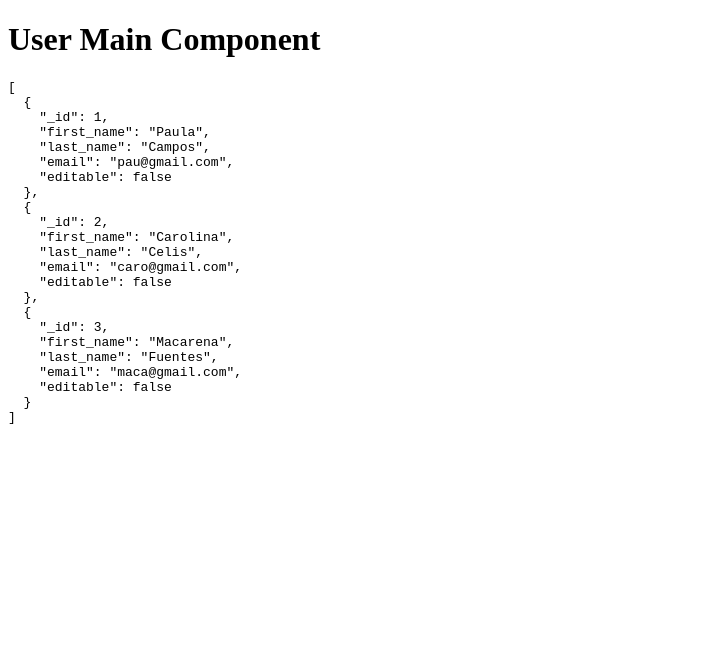
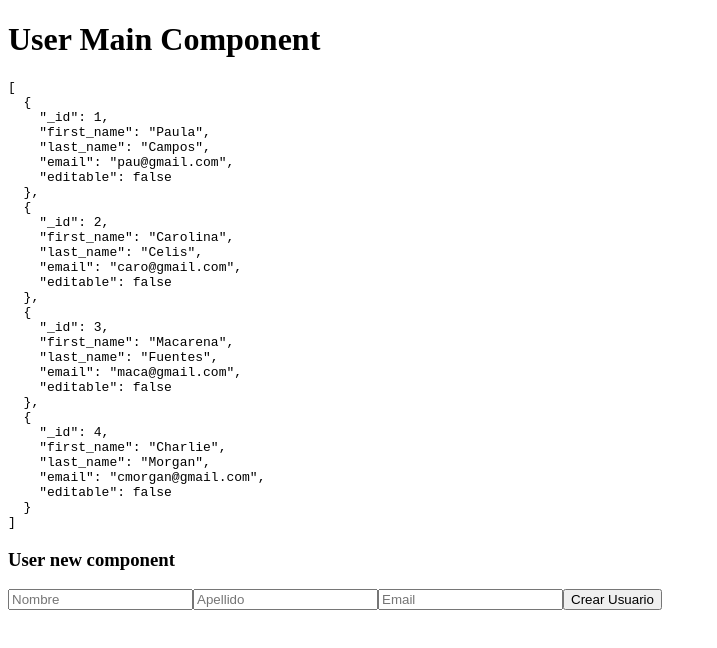
Before and after one commit to Pauliih/primer-mean, an Angular app: page / in a window 1280 px wide. Shown: the top 648 px of the page, without its empty margins (0-717 px from the left). Built offline with nearby package versions, Linux system fonts and the light colour scheme.

Commit message:
Crear/guardar usuario

```diff
--- a/package.json
+++ b/package.json
@@ -44,6 +44,6 @@
         "protractor": "~5.4.0",
         "ts-node": "~7.0.0",
         "tslint": "~5.11.0",
-        "typescript": "~2.9.2"
+        "typescript": "^3.1.1"
     }
 }
--- a/src/app/app.module.ts
+++ b/src/app/app.module.ts
@@ -2,6 +2,7 @@ import { BrowserModule } from '@angular/platform-browser';
 import { NgModule } from '@angular/core';
 
 import { AppComponent } from './app.component';
+import { FormsModule } from '@angular/forms';
 
 import { UserService } from './user/user.service';
 import { HttpModule } from '@angular/http';
@@ -22,7 +23,8 @@ import { UserDetailsComponent } from './user/user-details/user-details.component
   ],
   imports: [
     BrowserModule,
-    HttpModule
+    HttpModule,
+    FormsModule
   ],
   providers: [
     UserService
--- a/src/app/user/user-new/user-new.component.html
+++ b/src/app/user/user-new/user-new.component.html
@@ -1,3 +1,8 @@
-<p>
-  user-new works!
-</p>
+<h3>User new component</h3>
+
+<form (submit)="create()">
+    <input type="text" placeholder="Nombre" name="first_name" [(ngModel)]="newUser.first_name">
+    <input type="text" placeholder="Apellido" name="last_name" [(ngModel)]="newUser.last_name">
+    <input type="text" placeholder="Email" name="email" [(ngModel)]="newUser.email">
+    <button type="submit">Crear Usuario</button>
+</form>
--- a/src/app/user/user-new/user-new.component.ts
+++ b/src/app/user/user-new/user-new.component.ts
@@ -1,15 +1,24 @@
-import { Component, OnInit } from '@angular/core';
+import { Component, OnInit, Output, EventEmitter } from '@angular/core';
+import { User } from '../user';
 
 @Component({
   selector: 'app-user-new',
   templateUrl: './user-new.component.html',
   styleUrls: ['./user-new.component.css']
 })
+
 export class UserNewComponent implements OnInit {
+  @Output() createNewUserEvent = new EventEmitter();
+  newUser = new User;
 
   constructor() { }
 
   ngOnInit() {
   }
 
+  create() {
+    this.createNewUserEvent.emit(this.newUser);
+    this.newUser = new User();
+  }
+
 }
--- a/src/app/user/user.component.html
+++ b/src/app/user/user.component.html
@@ -1,2 +1,4 @@
 <h1>User Main Component</h1>
 <pre>{{users | json}}</pre>
+
+<app-user-new (createNewUserEvent)="create($event)"></app-user-new>
--- a/src/app/user/user.component.ts
+++ b/src/app/user/user.component.ts
@@ -7,12 +7,15 @@ import { User } from './user';
   templateUrl: './user.component.html',
   styleUrls: ['./user.component.css']
 })
+
 export class UserComponent implements OnInit {
   users: User[] = [
     new User(1, 'Paula', 'Campos', 'pau@gmail.com'),
     new User(2, 'Carolina', 'Celis', 'caro@gmail.com'),
-    new User(3, 'Macarena', 'Fuentes', 'maca@gmail.com')
+    new User(3, 'Macarena', 'Fuentes', 'maca@gmail.com'),
+    new User(4, 'Charlie', 'Morgan', 'cmorgan@gmail.com')
   ];
+
   constructor(
     private _userService: UserService
   ) { }
@@ -23,6 +26,11 @@ export class UserComponent implements OnInit {
 
   getUsers() {
     // this._userService.getUsers()
-    // .then(users => this.users = users);
+    // .then(users => this.users = users)
+    // .catch(err => console.log(err));
+  }
+
+  create(user: User) {
+    this.users.push(user);
   }
 }
```
Also changed, not shown: 1 other file (tests, documents, lock files or other folders).
